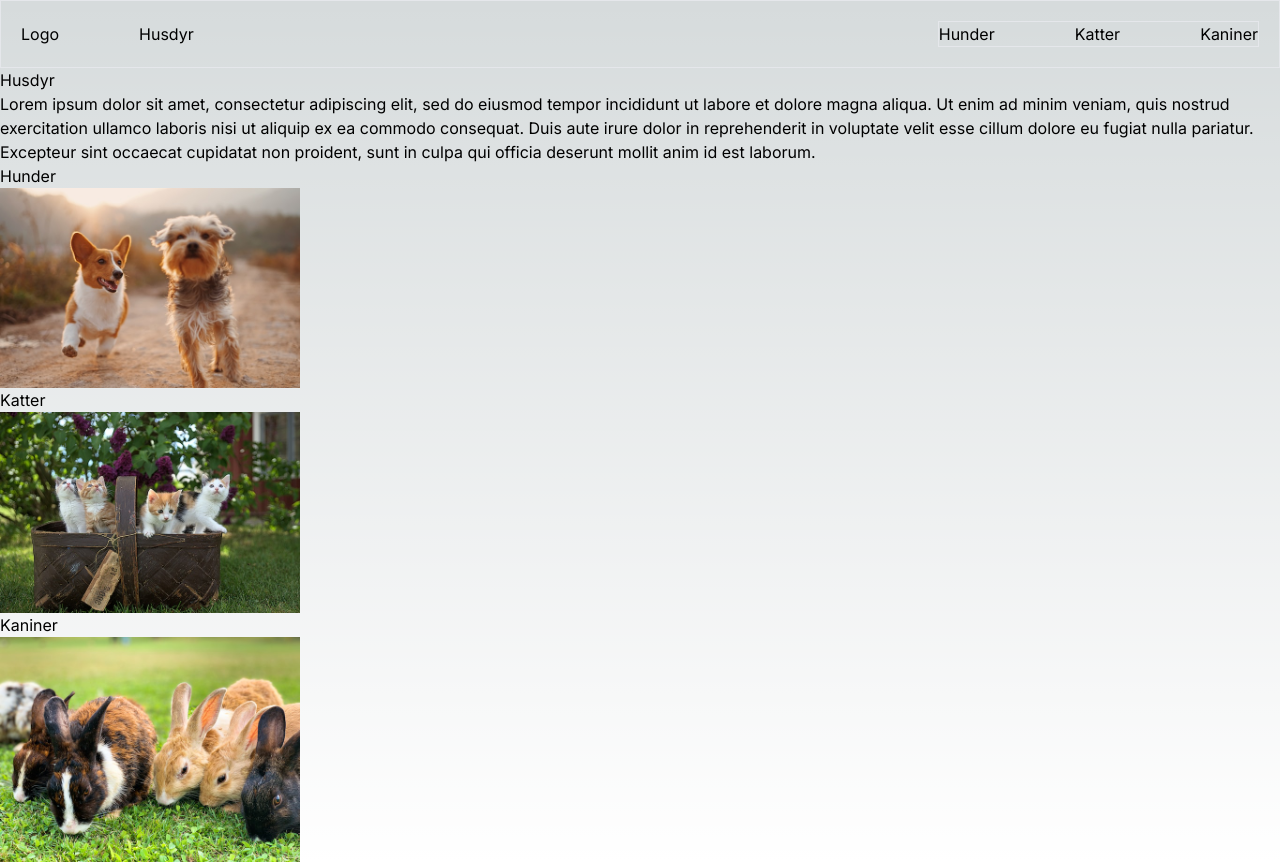
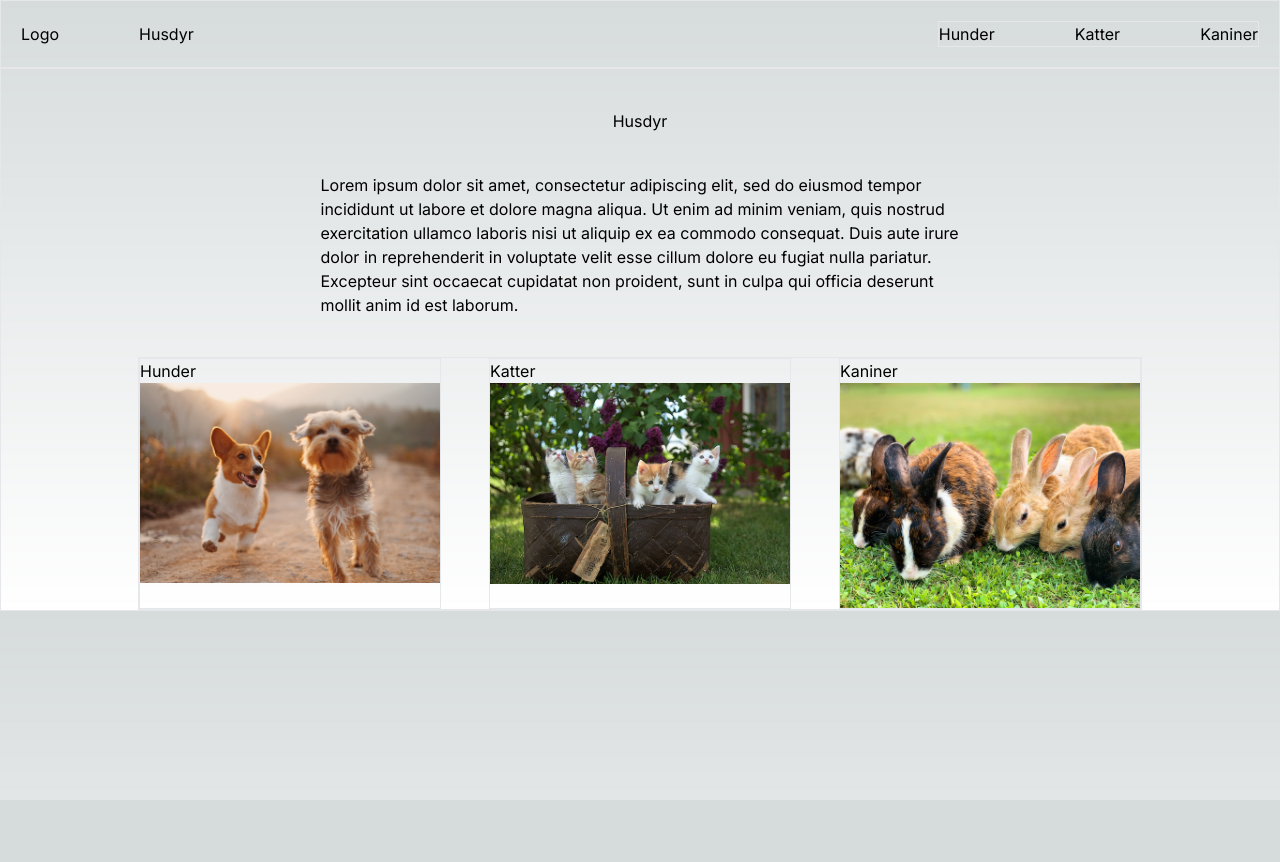
Before and after one commit to ThomasR1997/husdyr, a Next.js app: page / in a window 1280 px wide. After the commit the page ends 800 px from the top, so only its background shows below. Built offline with nearby package versions, Linux system fonts and the light colour scheme.

Commit message:
fixed main page layout

```diff
--- a/src/app/page.js
+++ b/src/app/page.js
@@ -8,35 +8,38 @@
 
 export default function Home() {
   return (
-    <div>
+    <div className="flex flex-col items-center justify-center border">
       <Seo pageTitle="Husdyr" pageDescription="Hjemmeside" />
-      <h1>Husdyr</h1>
-      <p>
-        Lorem ipsum dolor sit amet, consectetur adipiscing elit, sed do eiusmod
-        tempor incididunt ut labore et dolore magna aliqua. Ut enim ad minim
-        veniam, quis nostrud exercitation ullamco laboris nisi ut aliquip ex ea
-        commodo consequat. Duis aute irure dolor in reprehenderit in voluptate
-        velit esse cillum dolore eu fugiat nulla pariatur. Excepteur sint
-        occaecat cupidatat non proident, sunt in culpa qui officia deserunt
-        mollit anim id est laborum.
-      </p>
+      <h1 className="mt-10">Husdyr</h1>
 
-      <div>
-        <div>
+      <div className="w-1/2 my-10">
+        <p>
+          Lorem ipsum dolor sit amet, consectetur adipiscing elit, sed do
+          eiusmod tempor incididunt ut labore et dolore magna aliqua. Ut enim ad
+          minim veniam, quis nostrud exercitation ullamco laboris nisi ut
+          aliquip ex ea commodo consequat. Duis aute irure dolor in
+          reprehenderit in voluptate velit esse cillum dolore eu fugiat nulla
+          pariatur. Excepteur sint occaecat cupidatat non proident, sunt in
+          culpa qui officia deserunt mollit anim id est laborum.
+        </p>
+      </div>
+
+      <div className="flex space-x-12 border">
+        <div className="border">
           <h2>Hunder</h2>
           <Link href="/hund">
             <Image src={dogs} width={300} height={300} alt="hunder" />
           </Link>
         </div>
 
-        <div>
+        <div className="border">
           <h2>Katter</h2>
           <Link href="/katt">
             <Image src={cats} width={300} height={300} alt="katter" />
           </Link>
         </div>
 
-        <div>
+        <div className="border">
           <h2>Kaniner</h2>
           <Link href="/kanin">
             <Image src={rabbits} width={300} height={300} alt="kaniner" />
```
